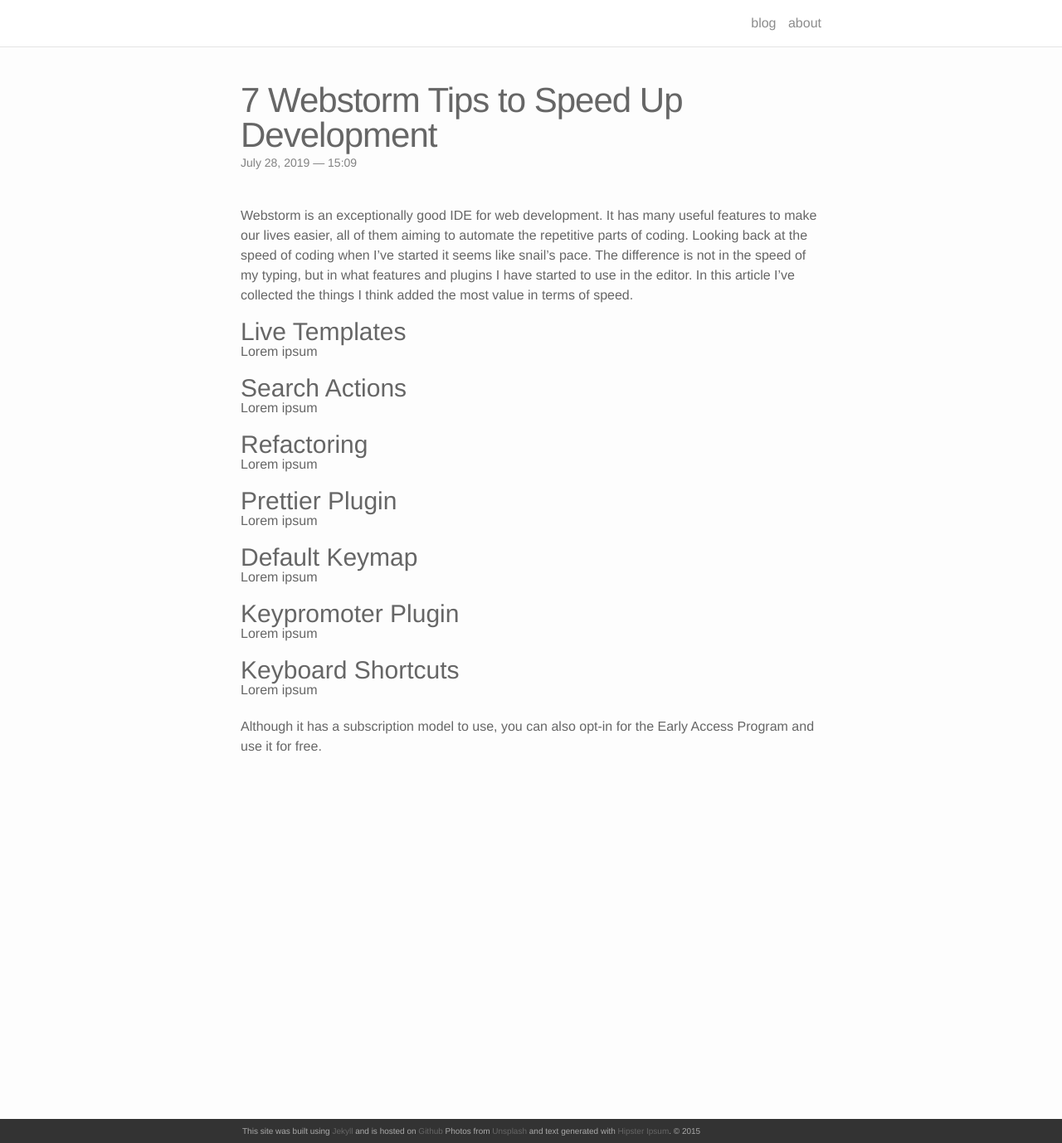
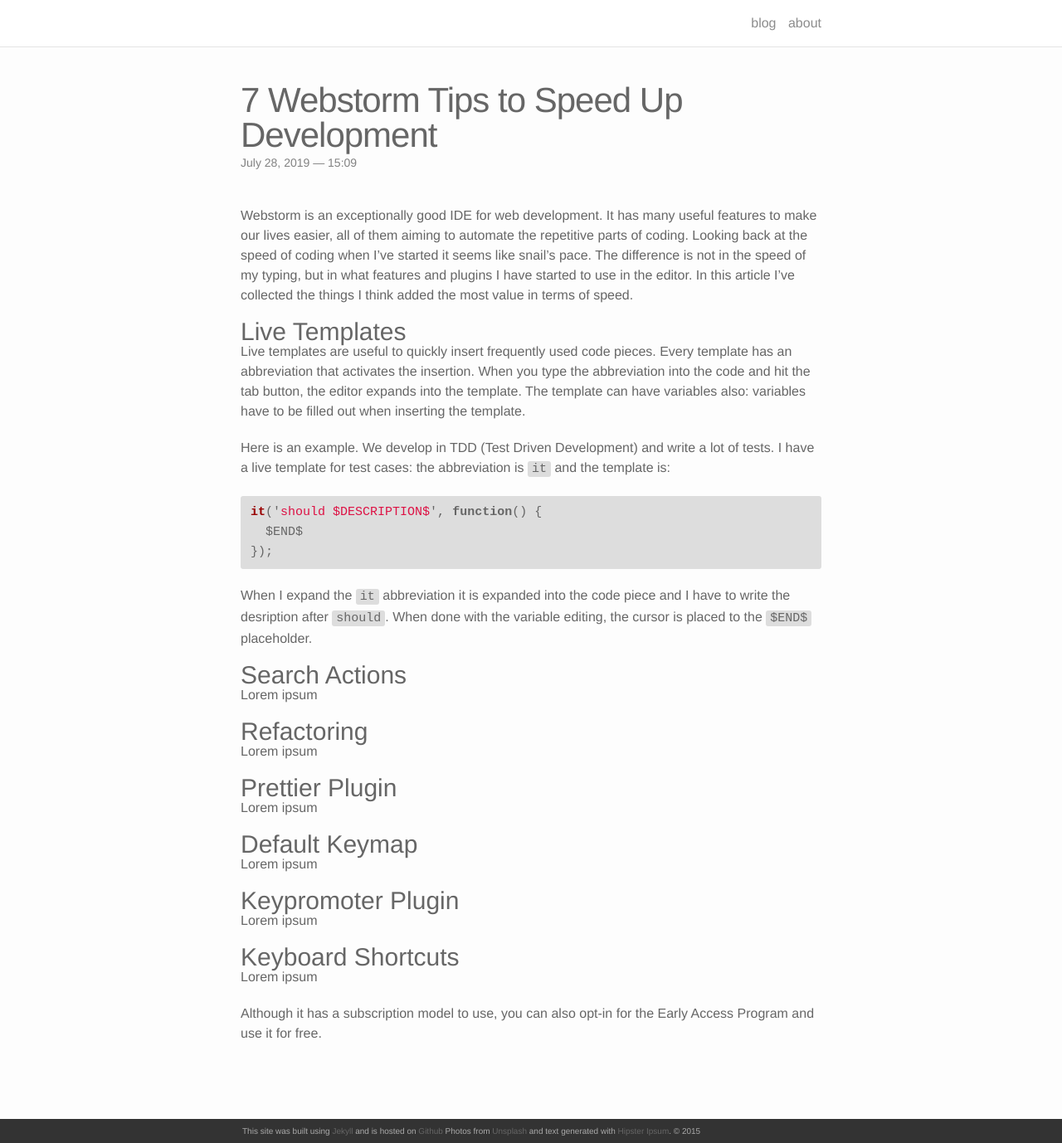
Before and after one commit to sonicoder86/blacksonic.github.io, a Jekyll site: the page built from _posts/2019-07-15-seven-webstorm-tips-to-speed-up-development.markdown, in a window 1280 px wide and 1378 px high. Shown: the whole window at 83% size. Built offline with Jekyll 4.4.1, drawn with Linux system fonts in a browser that asks for light colours; nearby versions of some CDN libraries.

Commit message:
webstorm tips: live templates

```diff
--- a/_posts/2019-07-15-seven-webstorm-tips-to-speed-up-development.markdown
+++ b/_posts/2019-07-15-seven-webstorm-tips-to-speed-up-development.markdown
@@ -2,7 +2,7 @@
 layout: post
 title: 7 Webstorm Tips to Speed Up Development
 date: 2019-07-28 15:09:00
-description: Webstorm Shortcuts
+description: 7 Webstorm Tips to Speed Up Development
 ---
 Webstorm is an exceptionally good IDE for web development.
 It has many useful features to make our lives easier,
@@ -13,7 +13,18 @@
 
 ### Live Templates
 
-Lorem ipsum
+Live templates are useful to quickly insert frequently used code pieces. Every template has an abbreviation that activates the insertion. When you type the abbreviation into the code and hit the tab button, the editor expands into the template. The template can have variables also: variables have to be filled out when inserting the template.
+
+Here is an example. We develop in TDD (Test Driven Development) and write a lot of tests. I have a live template for test cases: the abbreviation is `it` and the template is:
+
+{% highlight javascript %}
+it('should $DESCRIPTION$', function() {
+  $END$
+});
+{% endhighlight %}
+
+When I expand the `it` abbreviation it is expanded into the code piece and I have to write the desription after `should`.
+When done with the variable editing, the cursor is placed to the `$END$` placeholder.
 
 ### Search Actions
 
```
Also changed, not shown: img/posts/live-template-react.gif (added).
